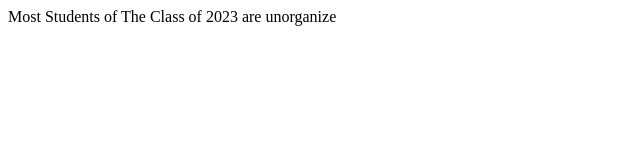
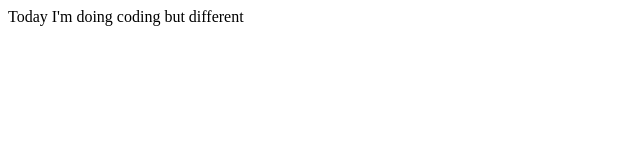
Before and after one commit to BahamasJames/gitpus, a plain HTML site: page index.html in a window 1280 px wide. Shown: the whole page, without its empty margins (0-640 px from the left). Drawn offline with Linux system fonts and the light colour scheme.

Commit message:
third commit

```diff
--- a/index.html
+++ b/index.html
@@ -7,7 +7,7 @@
 
 
 <body>
-Most Students of The Class of 2023 are unorganize
+Today I'm doing coding but different
 </body>
 
 
```
Also changed, not shown: GIT.txt (added).
